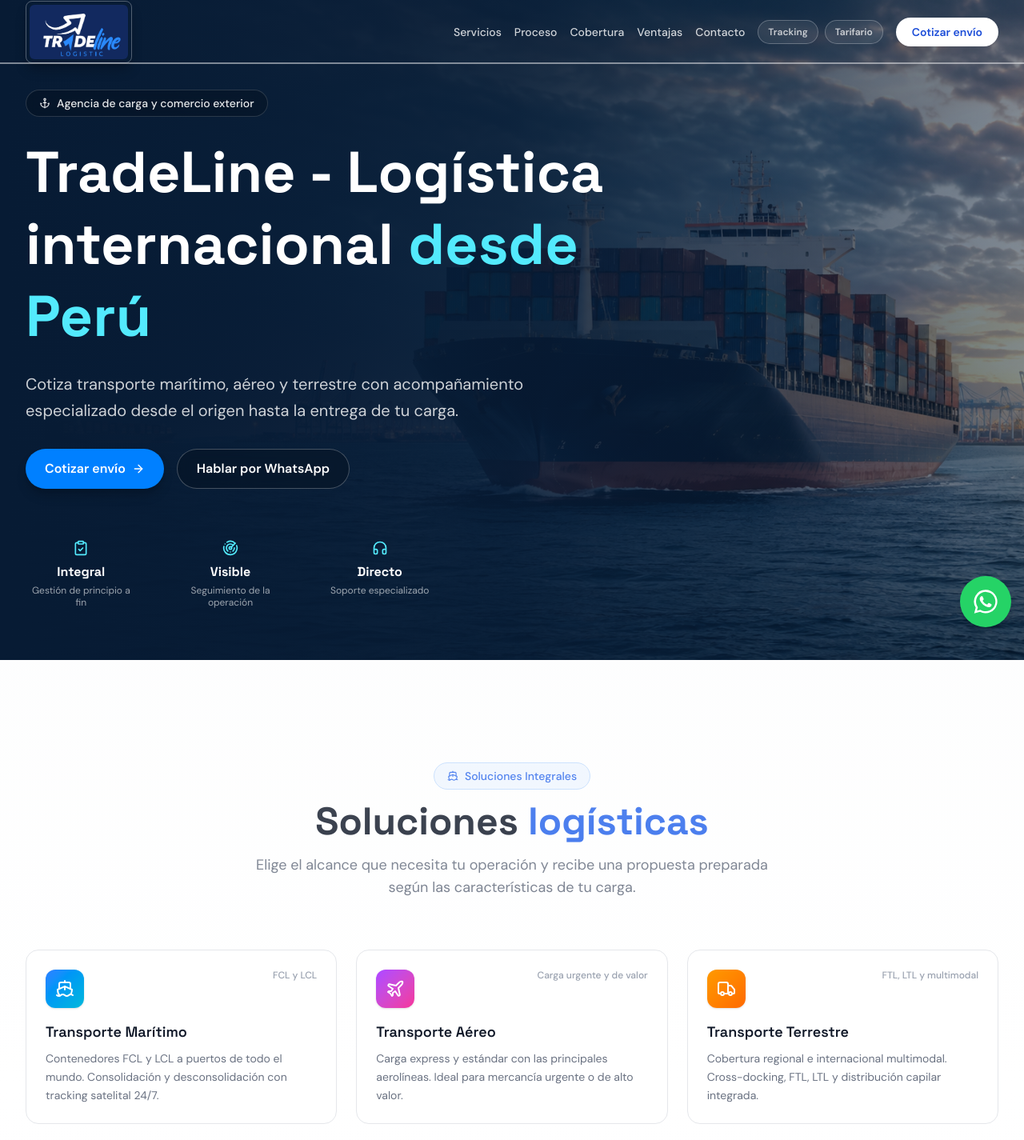
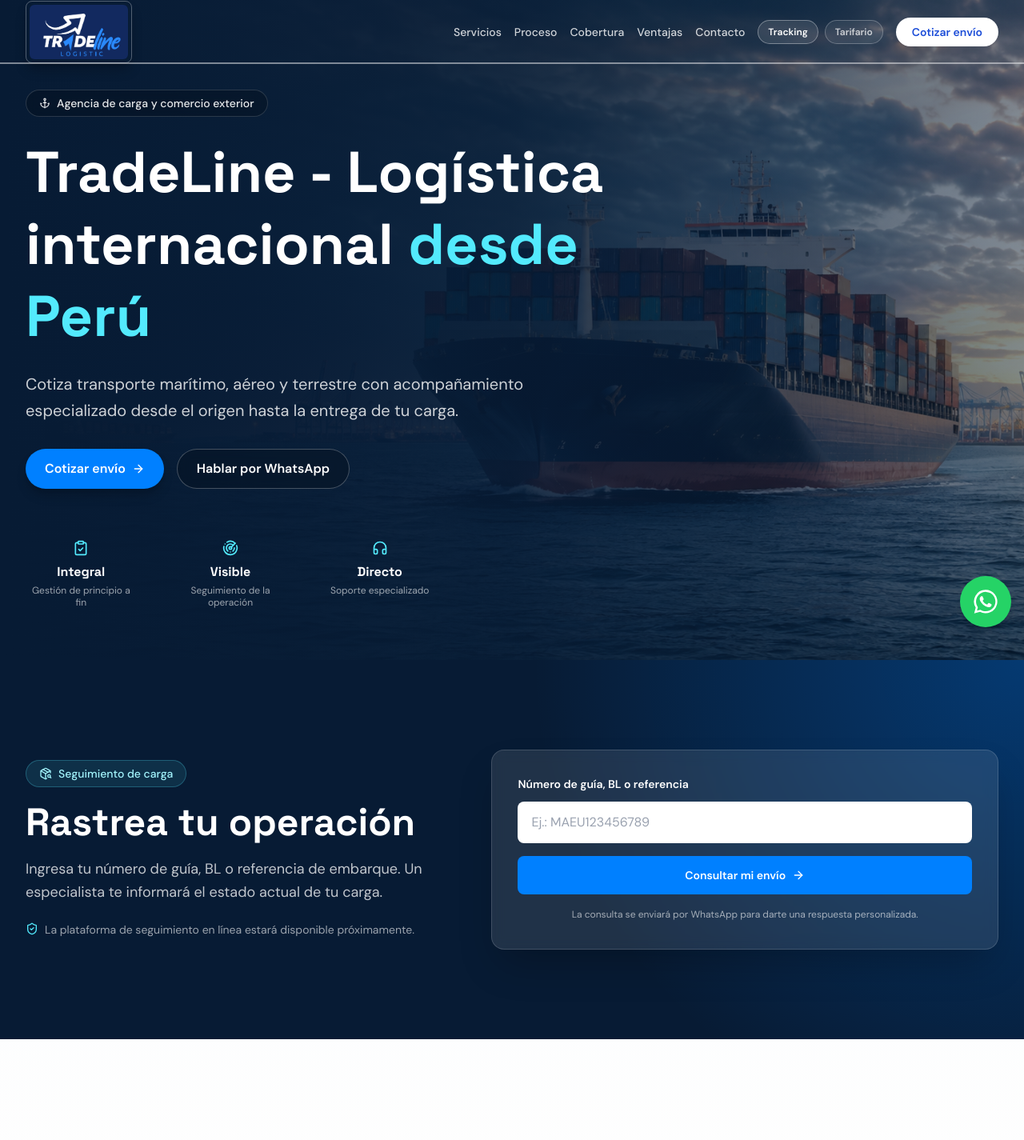
Before and after one commit to NsMoises/TradeLine-Web, a React (Vite) app: page / in a window 1280 px wide. Shown: the top 1425 px of the page at 80% size. Built offline with nearby package versions, Linux system fonts and the light colour scheme.

Commit message:
Agrega sección de seguimiento de carga

```diff
--- a/src/App.tsx
+++ b/src/App.tsx
@@ -1,5 +1,6 @@
 import { Navbar } from "@/components/layout/navbar"
 import { Hero } from "@/components/sections/hero"
+import { Tracking } from "@/components/sections/tracking"
 import { Services } from "@/components/sections/services"
 import { Process } from "@/components/sections/process"
 import { Coverage } from "@/components/sections/coverage"
@@ -15,6 +16,7 @@
         <Navbar />
         <Hero />
         <main>
+          <Tracking />
           <Services />
           <Process />
           <Coverage />
--- a/src/components/layout/navbar.tsx
+++ b/src/components/layout/navbar.tsx
@@ -88,22 +88,12 @@
               </a>
             ))}
             <div className="flex items-center gap-2">
-              {quickActions.map((action) => (
-                <button
-                  key={action}
-                  type="button"
-                  disabled
-                  title={`${action}: próximamente`}
-                  className={cn(
-                    "rounded-full border px-3 py-1.5 text-xs font-semibold transition-colors disabled:cursor-not-allowed disabled:opacity-75",
-                    scrolled
-                      ? "border-brand-200 bg-brand-50 text-brand-700"
-                      : "border-white/35 bg-white/10 text-white"
-                  )}
-                >
-                  {action}
-                </button>
-              ))}
+              <a href="#tracking" className={cn("rounded-full border px-3 py-1.5 text-xs font-semibold transition-colors hover:scale-105", scrolled ? "border-brand-200 bg-brand-50 text-brand-700 hover:bg-brand-100" : "border-white/35 bg-white/10 text-white hover:bg-white/20")}>
+                {quickActions[0]}
+              </a>
+              <button type="button" disabled title="Tarifario: próximamente" className={cn("rounded-full border px-3 py-1.5 text-xs font-semibold disabled:cursor-not-allowed disabled:opacity-75", scrolled ? "border-brand-200 bg-brand-50 text-brand-700" : "border-white/35 bg-white/10 text-white")}>
+                {quickActions[1]}
+              </button>
             </div>
             <a
               href="#contact"
@@ -155,17 +145,12 @@
                 </a>
               ))}
               <div className="grid grid-cols-2 gap-2 px-3 pt-2">
-                {quickActions.map((action) => (
-                  <button
-                    key={action}
-                    type="button"
-                    disabled
-                    title={`${action}: próximamente`}
-                    className="min-h-11 rounded-lg border border-brand-200 bg-brand-50 px-3 py-2 text-sm font-semibold text-brand-700 disabled:cursor-not-allowed"
-                  >
-                    {action}
-                  </button>
-                ))}
+                <a href="#tracking" onClick={() => setOpen(false)} className="flex min-h-11 items-center justify-center rounded-lg border border-brand-200 bg-brand-50 px-3 py-2 text-sm font-semibold text-brand-700">
+                  {quickActions[0]}
+                </a>
+                <button type="button" disabled title="Tarifario: próximamente" className="min-h-11 rounded-lg border border-brand-200 bg-brand-50 px-3 py-2 text-sm font-semibold text-brand-700 disabled:cursor-not-allowed">
+                  {quickActions[1]}
+                </button>
               </div>
               <a
                 href="#contact"
--- /dev/null
+++ b/src/components/sections/tracking.tsx
@@ -0,0 +1,56 @@
+"use client"
+
+import type { FormEvent } from "react"
+import { useState } from "react"
+import { motion } from "framer-motion"
+import { ArrowRight, PackageSearch, ShieldCheck } from "lucide-react"
+import { track } from "@vercel/analytics"
+import { getWhatsAppUrl } from "@/config/company"
+
+export function Tracking() {
+  const [reference, setReference] = useState("")
+
+  const handleSubmit = (event: FormEvent<HTMLFormElement>) => {
+    event.preventDefault()
+    const message = `Hola, deseo consultar el estado de mi carga. Mi número de guía o BL es: ${reference.trim()}`
+    track("tracking_requested")
+    window.open(getWhatsAppUrl(message), "_blank", "noopener,noreferrer")
+  }
+
+  return (
+    <section id="tracking" className="relative overflow-hidden bg-[#071b34] py-16 text-white sm:py-24 lg:py-28">
+      <div className="absolute inset-0 bg-[radial-gradient(circle_at_top_right,_rgba(0,128,255,0.3),_transparent_45%)]" aria-hidden="true" />
+      <div className="relative mx-auto grid max-w-7xl gap-10 px-4 sm:px-6 lg:grid-cols-[0.9fr_1.1fr] lg:items-center lg:gap-16 lg:px-8">
+        <motion.div initial={{ opacity: 0, x: -20 }} whileInView={{ opacity: 1, x: 0 }} viewport={{ once: true, margin: "-80px" }} transition={{ duration: 0.55 }}>
+          <span className="inline-flex items-center gap-2 rounded-full border border-cyan-300/25 bg-cyan-300/10 px-4 py-1.5 text-sm font-medium text-cyan-200">
+            <PackageSearch className="h-4 w-4" aria-hidden="true" /> Seguimiento de carga
+          </span>
+          <h2 className="mt-5 text-3xl font-bold font-heading sm:text-5xl">Rastrea tu operación</h2>
+          <p className="mt-5 max-w-xl text-base leading-relaxed text-white/75 sm:text-lg">
+            Ingresa tu número de guía, BL o referencia de embarque. Un especialista te informará el estado actual de tu carga.
+          </p>
+          <p className="mt-5 flex items-start gap-2 text-sm leading-relaxed text-white/60">
+            <ShieldCheck className="mt-0.5 h-4 w-4 shrink-0 text-cyan-300" aria-hidden="true" />
+            La plataforma de seguimiento en línea estará disponible próximamente.
+          </p>
+        </motion.div>
+
+        <motion.form onSubmit={handleSubmit} initial={{ opacity: 0, x: 20 }} whileInView={{ opacity: 1, x: 0 }} viewport={{ once: true, margin: "-80px" }} transition={{ duration: 0.55 }} className="rounded-2xl border border-white/15 bg-white/10 p-5 shadow-2xl backdrop-blur-sm sm:p-8">
+          <label className="block text-sm font-semibold text-white" htmlFor="tracking-reference">Número de guía, BL o referencia</label>
+          <input
+            id="tracking-reference"
+            value={reference}
+            onChange={(event) => setReference(event.target.value)}
+            required
+            placeholder="Ej.: MAEU123456789"
+            className="mt-3 min-h-13 w-full rounded-lg border border-white/20 bg-white px-4 py-3 text-base text-gray-900 outline-none placeholder:text-gray-400 focus:border-cyan-400 focus:ring-4 focus:ring-cyan-300/20"
+          />
+          <button type="submit" className="mt-4 inline-flex min-h-12 w-full items-center justify-center gap-2 rounded-lg bg-brand-500 px-5 py-3 text-sm font-semibold text-white transition hover:bg-brand-400 focus:outline-none focus-visible:ring-4 focus-visible:ring-cyan-300/30">
+            Consultar mi envío <ArrowRight className="h-4 w-4" aria-hidden="true" />
+          </button>
+          <p className="mt-4 text-center text-xs leading-relaxed text-white/60">La consulta se enviará por WhatsApp para darte una respuesta personalizada.</p>
+        </motion.form>
+      </div>
+    </section>
+  )
+}
```
